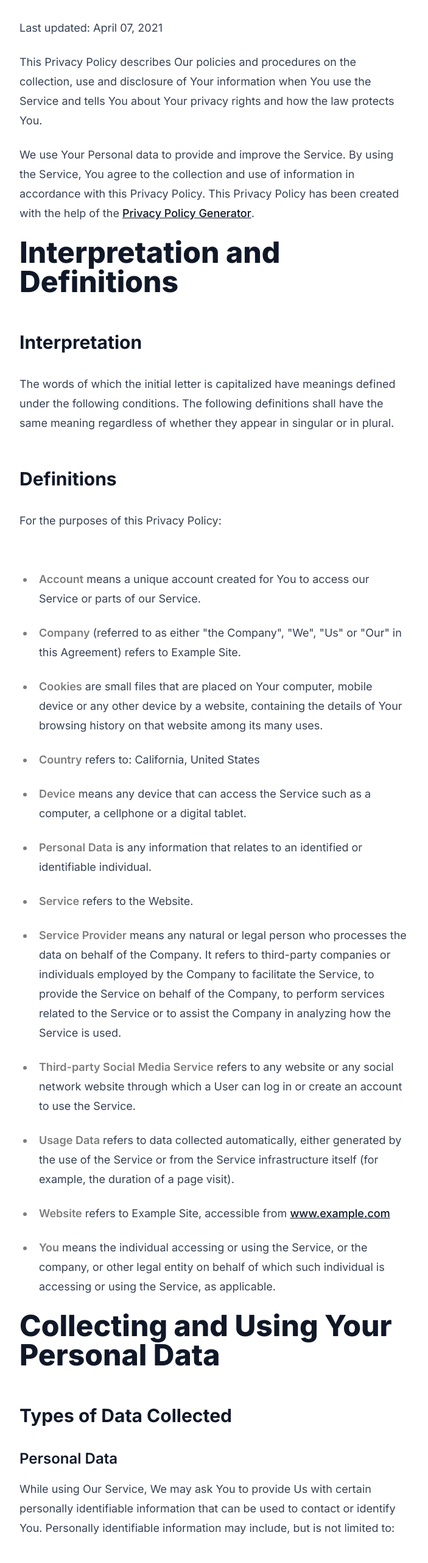
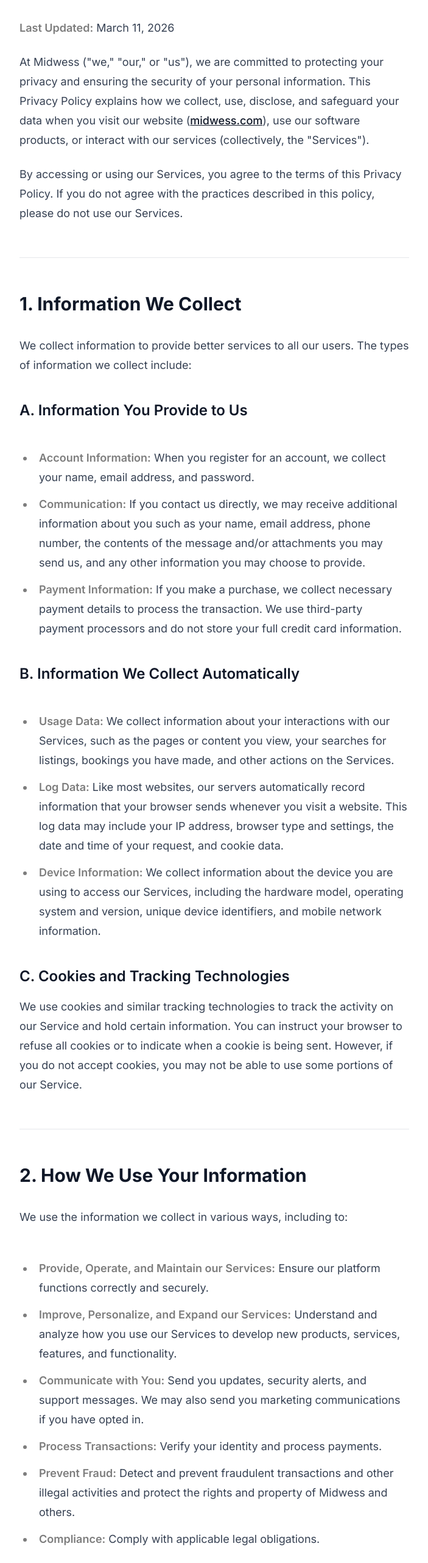
Before and after one commit to Midwess/web, a Next.js app: page /privacy in a window 1280 px wide. Shown: the part 234-2797 px from the top of the page at 61% size, without its empty margins (288-991 px from the left). Built offline with nearby package versions, Linux system fonts and the light colour scheme; what @nobie-org/tailwindcss-animate would draw is missing.

Commit message:
Update privacy

```diff
--- a/src/app/layout.tsx
+++ b/src/app/layout.tsx
@@ -127,7 +127,7 @@
     title: 'Midwess',
     description: 'Software that feels like magic. Designed and built in the Mekong Delta.',
     images: [getMetadataAssetUrl('/og-image.jpg')],
-    creator: '@midwess',
+    creator: '@james_dang_on_x',
   },
 };
 
@@ -154,8 +154,8 @@
       contactType: 'customer service',
     },
     sameAs: [
-      'https://github.com/midwess',
-      'https://x.com/midwess',
+      'https://github.com/dev-logs',
+      'https://x.com/james_dang_on_x',
     ],
   };
 
--- a/src/app/privacy/privacy.mdx
+++ b/src/app/privacy/privacy.mdx
@@ -1,196 +1,98 @@
 # Privacy Policy
 
-Last updated: April 07, 2021
+**Last Updated:** March 11, 2026
 
-This Privacy Policy describes Our policies and procedures on the collection, use and disclosure of Your information when You use the Service and tells You about Your privacy rights and how the law protects You.
+At Midwess ("we," "our," or "us"), we are committed to protecting your privacy and ensuring the security of your personal information. This Privacy Policy explains how we collect, use, disclose, and safeguard your data when you visit our website ([midwess.com](https://midwess.com)), use our software products, or interact with our services (collectively, the "Services").
 
-We use Your Personal data to provide and improve the Service. By using the Service, You agree to the collection and use of information in accordance with this Privacy Policy. This Privacy Policy has been created with the help of the [Privacy Policy Generator](https://www.privacypolicies.com/privacy-policy-generator/).
+By accessing or using our Services, you agree to the terms of this Privacy Policy. If you do not agree with the practices described in this policy, please do not use our Services.
 
-# Interpretation and Definitions
+---
 
-## Interpretation
+## 1. Information We Collect
 
-The words of which the initial letter is capitalized have meanings defined under the following conditions. The following definitions shall have the same meaning regardless of whether they appear in singular or in plural.
+We collect information to provide better services to all our users. The types of information we collect include:
 
-## Definitions
+### A. Information You Provide to Us
+- **Account Information:** When you register for an account, we collect your name, email address, and password.
+- **Communication:** If you contact us directly, we may receive additional information about you such as your name, email address, phone number, the contents of the message and/or attachments you may send us, and any other information you may choose to provide.
+- **Payment Information:** If you make a purchase, we collect necessary payment details to process the transaction. We use third-party payment processors and do not store your full credit card information.
 
-For the purposes of this Privacy Policy:
+### B. Information We Collect Automatically
+- **Usage Data:** We collect information about your interactions with our Services, such as the pages or content you view, your searches for listings, bookings you have made, and other actions on the Services.
+- **Log Data:** Like most websites, our servers automatically record information that your browser sends whenever you visit a website. This log data may include your IP address, browser type and settings, the date and time of your request, and cookie data.
+- **Device Information:** We collect information about the device you are using to access our Services, including the hardware model, operating system and version, unique device identifiers, and mobile network information.
 
-- **Account** means a unique account created for You to access our Service or parts of our Service.
+### C. Cookies and Tracking Technologies
+We use cookies and similar tracking technologies to track the activity on our Service and hold certain information. You can instruct your browser to refuse all cookies or to indicate when a cookie is being sent. However, if you do not accept cookies, you may not be able to use some portions of our Service.
 
-- **Company** (referred to as either "the Company", "We", "Us" or "Our" in this Agreement) refers to Example Site.
+---
 
-- **Cookies** are small files that are placed on Your computer, mobile device or any other device by a website, containing the details of Your browsing history on that website among its many uses.
+## 2. How We Use Your Information
 
-- **Country** refers to: California, United States
+We use the information we collect in various ways, including to:
 
-- **Device** means any device that can access the Service such as a computer, a cellphone or a digital tablet.
+- **Provide, Operate, and Maintain our Services:** Ensure our platform functions correctly and securely.
+- **Improve, Personalize, and Expand our Services:** Understand and analyze how you use our Services to develop new products, services, features, and functionality.
+- **Communicate with You:** Send you updates, security alerts, and support messages. We may also send you marketing communications if you have opted in.
+- **Process Transactions:** Verify your identity and process payments.
+- **Prevent Fraud:** Detect and prevent fraudulent transactions and other illegal activities and protect the rights and property of Midwess and others.
+- **Compliance:** Comply with applicable legal obligations.
 
-- **Personal Data** is any information that relates to an identified or identifiable individual.
+---
 
-- **Service** refers to the Website.
+## 3. How We Share Your Information
 
-- **Service Provider** means any natural or legal person who processes the data on behalf of the Company. It refers to third-party companies or individuals employed by the Company to facilitate the Service, to provide the Service on behalf of the Company, to perform services related to the Service or to assist the Company in analyzing how the Service is used.
+We do not sell your personal information. We may share your information in the following circumstances:
 
-- **Third-party Social Media Service** refers to any website or any social network website through which a User can log in or create an account to use the Service.
+- **Service Providers:** We may share your information with third-party vendors, service providers, contractors, or agents who perform services for us or on our behalf and require access to such information to do that work (e.g., payment processing, data analysis, email delivery, hosting services).
+- **Business Transfers:** If we are involved in a merger, acquisition, financing due diligence, reorganization, bankruptcy, receivership, sale of company assets, or transition of service to another provider, your information may be sold or transferred as part of such a transaction as permitted by law and/or contract.
+- **Legal Requirements:** We may disclose your information where we are legally required to do so in order to comply with applicable law, governmental requests, a judicial proceeding, court order, or legal process.
+- **With Your Consent:** We may disclose your personal information for any other purpose with your consent.
 
-- **Usage Data** refers to data collected automatically, either generated by the use of the Service or from the Service infrastructure itself (for example, the duration of a page visit).
+---
 
-- **Website** refers to Example Site, accessible from [www.example.com](https://www.example.com)
+## 4. Data Retention
 
-- **You** means the individual accessing or using the Service, or the company, or other legal entity on behalf of which such individual is accessing or using the Service, as applicable.
+We retain your personal information only for as long as is necessary for the purposes set out in this Privacy Policy. We will retain and use your information to the extent necessary to comply with our legal obligations (for example, if we are required to retain your data to comply with applicable laws), resolve disputes, and enforce our legal agreements and policies.
 
-# Collecting and Using Your Personal Data
+---
 
-## Types of Data Collected
+## 5. Security of Your Data
 
-### Personal Data
+The security of your data is important to us, but remember that no method of transmission over the Internet, or method of electronic storage is 100% secure. While we strive to use commercially acceptable means to protect your Personal Data, we cannot guarantee its absolute security. We implement appropriate technical and organizational measures to protect the security of your personal information.
 
-While using Our Service, We may ask You to provide Us with certain personally identifiable information that can be used to contact or identify You. Personally identifiable information may include, but is not limited to:
+---
 
-- Email address
+## 6. Your Data Protection Rights
 
-- First name and last name
+Depending on your location, you may have the following rights regarding your personal data:
 
-- Usage Data
+- **The Right to Access:** You have the right to request copies of your personal data.
+- **The Right to Rectification:** You have the right to request that we correct any information you believe is inaccurate or complete information you believe is incomplete.
+- **The Right to Erasure:** You have the right to request that we erase your personal data, under certain conditions.
+- **The Right to Restrict Processing:** You have the right to request that we restrict the processing of your personal data, under certain conditions.
+- **The Right to Object to Processing:** You have the right to object to our processing of your personal data, under certain conditions.
+- **The Right to Data Portability:** You have the right to request that we transfer the data that we have collected to another organization, or directly to you, under certain conditions.
 
-### Usage Data
+If you make a request, we have one month to respond to you. If you would like to exercise any of these rights, please contact us at [team@midwess.com](mailto:team@midwess.com).
 
-Usage Data is collected automatically when using the Service.
+---
 
-Usage Data may include information such as Your Device's Internet Protocol address (e.g. IP address), browser type, browser version, the pages of our Service that You visit, the time and date of Your visit, the time spent on those pages, unique device identifiers and other diagnostic data.
+## 7. Children's Privacy
 
-When You access the Service by or through a mobile device, We may collect certain information automatically, including, but not limited to, the type of mobile device You use, Your mobile device unique ID, the IP address of Your mobile device, Your mobile operating system, the type of mobile Internet browser You use, unique device identifiers and other diagnostic data.
+Our Services are not intended for use by children under the age of 13. We do not knowingly collect personally identifiable information from children under 13. If you become aware that a child has provided us with Personal Data, please contact us. If we become aware that we have collected Personal Data from children without verification of parental consent, we take steps to remove that information from our servers.
 
-We may also collect information that Your browser sends whenever You visit our Service or when You access the Service by or through a mobile device.
+---
 
-### Tracking Technologies and Cookies
+## 8. Changes to This Privacy Policy
 
-We use Cookies and similar tracking technologies to track the activity on Our Service and store certain information. Tracking technologies used are beacons, tags, and scripts to collect and track information and to improve and analyze Our Service. The technologies We use may include:
+We may update our Privacy Policy from time to time. We will notify you of any changes by posting the new Privacy Policy on this page and updating the "Last Updated" date at the top of this Privacy Policy. You are advised to review this Privacy Policy periodically for any changes. Changes to this Privacy Policy are effective when they are posted on this page.
 
-- **Cookies or Browser Cookies.** A cookie is a small file placed on Your Device. You can instruct Your browser to refuse all Cookies or to indicate when a Cookie is being sent. However, if You do not accept Cookies, You may not be able to use some parts of our Service. Unless you have adjusted Your browser setting so that it will refuse Cookies, our Service may use Cookies.
-- **Flash Cookies.** Certain features of our Service may use local stored objects (or Flash Cookies) to collect and store information about Your preferences or Your activity on our Service. Flash Cookies are not managed by the same browser settings as those used for Browser Cookies. For more information on how You can delete Flash Cookies, please read "Where can I change the settings for disabling, or deleting local shared objects?" available at [https://helpx.adobe.com/flash-player/kb/disable-local-shared-objects-flash.html#main*Where_can_I_change_the_settings_for_disabling\_\_or_deleting_local_shared_objects*](https://helpx.adobe.com/flash-player/kb/disable-local-shared-objects-flash.html#main_Where_can_I_change_the_settings_for_disabling__or_deleting_local_shared_objects_)
-- **Web Beacons.** Certain sections of our Service and our emails may contain small electronic files known as web beacons (also referred to as clear gifs, pixel tags, and single-pixel gifs) that permit the Company, for example, to count users who have visited those pages or opened an email and for other related website statistics (for example, recording the popularity of a certain section and verifying system and server integrity).
+---
 
-Cookies can be "Persistent" or "Session" Cookies. Persistent Cookies remain on Your personal computer or mobile device when You go offline, while Session Cookies are deleted as soon as You close Your web browser. Learn more about cookies: [What Are Cookies?](https://www.privacypolicies.com/blog/cookies/).
+## 9. Contact Us
 
-We use both Session and Persistent Cookies for the purposes set out below:
+If you have any questions about this Privacy Policy, please contact us:
 
-- **Necessary / Essential Cookies**
-
-  Type: Session Cookies
-
-  Administered by: Us
-
-  Purpose: These Cookies are essential to provide You with services available through the Website and to enable You to use some of its features. They help to authenticate users and prevent fraudulent use of user accounts. Without these Cookies, the services that You have asked for cannot be provided, and We only use these Cookies to provide You with those services.
-
-- **Cookies Policy / Notice Acceptance Cookies**
-
-  Type: Persistent Cookies
-
-  Administered by: Us
-
-  Purpose: These Cookies identify if users have accepted the use of cookies on the Website.
-
-- **Functionality Cookies**
-
-  Type: Persistent Cookies
-
-  Administered by: Us
-
-  Purpose: These Cookies allow us to remember choices You make when You use the Website, such as remembering your login details or language preference. The purpose of these Cookies is to provide You with a more personal experience and to avoid You having to re-enter your preferences every time You use the Website.
-
-For more information about the cookies we use and your choices regarding cookies, please visit our Cookies Policy or the Cookies section of our Privacy Policy.
-
-## Use of Your Personal Data
-
-The Company may use Personal Data for the following purposes:
-
-- **To provide and maintain our Service**, including to monitor the usage of our Service.
-
-- **To manage Your Account:** to manage Your registration as a user of the Service. The Personal Data You provide can give You access to different functionalities of the Service that are available to You as a registered user.
-
-- **For the performance of a contract:** the development, compliance and undertaking of the purchase contract for the products, items or services You have purchased or of any other contract with Us through the Service.
-
-- **To contact You:** To contact You by email, telephone calls, SMS, or other equivalent forms of electronic communication, such as a mobile application's push notifications regarding updates or informative communications related to the functionalities, products or contracted services, including the security updates, when necessary or reasonable for their implementation.
-
-- **To provide You** with news, special offers and general information about other goods, services and events which we offer that are similar to those that you have already purchased or enquired about unless You have opted not to receive such information.
-
-- **To manage Your requests:** To attend and manage Your requests to Us.
-
-- **For business transfers:** We may use Your information to evaluate or conduct a merger, divestiture, restructuring, reorganization, dissolution, or other sale or transfer of some or all of Our assets, whether as a going concern or as part of bankruptcy, liquidation, or similar proceeding, in which Personal Data held by Us about our Service users is among the assets transferred.
-
-- **For other purposes**: We may use Your information for other purposes, such as data analysis, identifying usage trends, determining the effectiveness of our promotional campaigns and to evaluate and improve our Service, products, services, marketing and your experience.
-
-We may share Your personal information in the following situations:
-
-- **With Service Providers:** We may share Your personal information with Service Providers to monitor and analyze the use of our Service, to contact You.
-- **For business transfers:** We may share or transfer Your personal information in connection with, or during negotiations of, any merger, sale of Company assets, financing, or acquisition of all or a portion of Our business to another company.
-- **With Affiliates:** We may share Your information with Our affiliates, in which case we will require those affiliates to honor this Privacy Policy. Affiliates include Our parent company and any other subsidiaries, joint venture partners or other companies that We control or that are under common control with Us.
-- **With business partners:** We may share Your information with Our business partners to offer You certain products, services or promotions.
-- **With other users:** when You share personal information or otherwise interact in the public areas with other users, such information may be viewed by all users and may be publicly distributed outside. If You interact with other users or register through a Third-Party Social Media Service, Your contacts on the Third-Party Social Media Service may see Your name, profile, pictures and description of Your activity. Similarly, other users will be able to view descriptions of Your activity, communicate with You and view Your profile.
-- **With Your consent**: We may disclose Your personal information for any other purpose with Your consent.
-
-## Retention of Your Personal Data
-
-The Company will retain Your Personal Data only for as long as is necessary for the purposes set out in this Privacy Policy. We will retain and use Your Personal Data to the extent necessary to comply with our legal obligations (for example, if we are required to retain your data to comply with applicable laws), resolve disputes, and enforce our legal agreements and policies.
-
-The Company will also retain Usage Data for internal analysis purposes. Usage Data is generally retained for a shorter period of time, except when this data is used to strengthen the security or to improve the functionality of Our Service, or We are legally obligated to retain this data for longer time periods.
-
-## Transfer of Your Personal Data
-
-Your information, including Personal Data, is processed at the Company's operating offices and in any other places where the parties involved in the processing are located. It means that this information may be transferred to â€” and maintained on â€” computers located outside of Your state, province, country or other governmental jurisdiction where the data protection laws may differ than those from Your jurisdiction.
-
-Your consent to this Privacy Policy followed by Your submission of such information represents Your agreement to that transfer.
-
-The Company will take all steps reasonably necessary to ensure that Your data is treated securely and in accordance with this Privacy Policy and no transfer of Your Personal Data will take place to an organization or a country unless there are adequate controls in place including the security of Your data and other personal information.
-
-## Disclosure of Your Personal Data
-
-### Business Transactions
-
-If the Company is involved in a merger, acquisition or asset sale, Your Personal Data may be transferred. We will provide notice before Your Personal Data is transferred and becomes subject to a different Privacy Policy.
-
-### Law enforcement
-
-Under certain circumstances, the Company may be required to disclose Your Personal Data if required to do so by law or in response to valid requests by public authorities (e.g. a court or a government agency).
-
-### Other legal requirements
-
-The Company may disclose Your Personal Data in the good faith belief that such action is necessary to:
-
-- Comply with a legal obligation
-- Protect and defend the rights or property of the Company
-- Prevent or investigate possible wrongdoing in connection with the Service
-- Protect the personal safety of Users of the Service or the public
-- Protect against legal liability
-
-## Security of Your Personal Data
-
-The security of Your Personal Data is important to Us, but remember that no method of transmission over the Internet, or method of electronic storage is 100% secure. While We strive to use commercially acceptable means to protect Your Personal Data, We cannot guarantee its absolute security.
-
-# Children's Privacy
-
-Our Service does not address anyone under the age of 13\. We do not knowingly collect personally identifiable information from anyone under the age of 13\. If You are a parent or guardian and You are aware that Your child has provided Us with Personal Data, please contact Us. If We become aware that We have collected Personal Data from anyone under the age of 13 without verification of parental consent, We take steps to remove that information from Our servers.
-
-If We need to rely on consent as a legal basis for processing Your information and Your country requires consent from a parent, We may require Your parent's consent before We collect and use that information.
-
-# Links to Other Websites
-
-Our Service may contain links to other websites that are not operated by Us. If You click on a third party link, You will be directed to that third party's site. We strongly advise You to review the Privacy Policy of every site You visit.
-
-We have no control over and assume no responsibility for the content, privacy policies or practices of any third party sites or services.
-
-# Changes to this Privacy Policy
-
-We may update Our Privacy Policy from time to time. We will notify You of any changes by posting the new Privacy Policy on this page.
-
-We will let You know via email and/or a prominent notice on Our Service, prior to the change becoming effective and update the "Last updated" date at the top of this Privacy Policy.
-
-You are advised to review this Privacy Policy periodically for any changes. Changes to this Privacy Policy are effective when they are posted on this page.
-
-# Contact Us
-
-If you have any questions about this Privacy Policy, You can contact us:
-
-- By email: example@example.com
+- **By email:** [team@midwess.com](mailto:team@midwess.com)
+- **By visiting this page on our website:** [midwess.com/contact](https://midwess.com/contact)
--- /dev/null
+++ b/src/components/ui/icons.tsx
@@ -0,0 +1,12 @@
+import React from 'react';
+
+export const XIcon = ({ className = 'size-4' }: { className?: string }) => (
+  <svg
+    viewBox="0 0 24 24"
+    aria-hidden="true"
+    className={className}
+    fill="currentColor"
+  >
+    <path d="M18.901 1.153h3.68l-8.04 9.19L24 22.846h-7.406l-5.8-7.584-6.638 7.584H.474l8.6-9.83L0 1.154h7.594l5.243 6.932 6.064-6.932zm-1.294 19.497h2.039L6.486 3.24H4.298l13.31 17.41z" />
+  </svg>
+);
--- a/src/utils/site-meta-data.ts
+++ b/src/utils/site-meta-data.ts
@@ -8,8 +8,8 @@
   siteUrl: 'https://midwess.com',
   siteLogo: '/logo.svg',
   email: 'team@midwess.com',
-  github: 'https://github.com/midwess',
-  twitter: 'https://x.com/midwess',
+  github: 'https://github.com/dev-logs',
+  twitter: 'https://x.com/james_dang_on_x',
   locale: 'en-US',
   publisher: 'Midwess',
   keywords: ['Software development', 'Startup', 'Midwess'],
```
Also changed, not shown: src/components/layout/footer.tsx (+13 -5 lines), src/components/sections/contact.tsx (+7 -6 lines), public/llms.txt.
